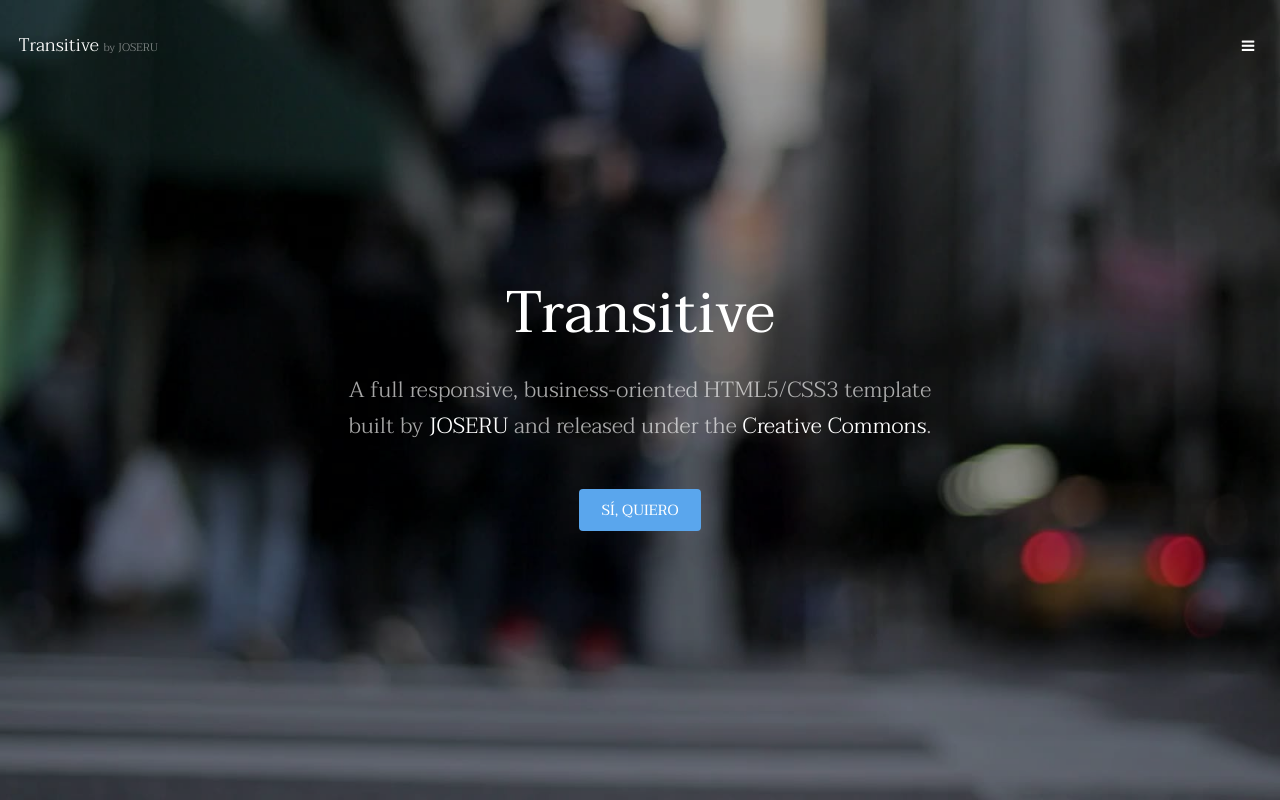
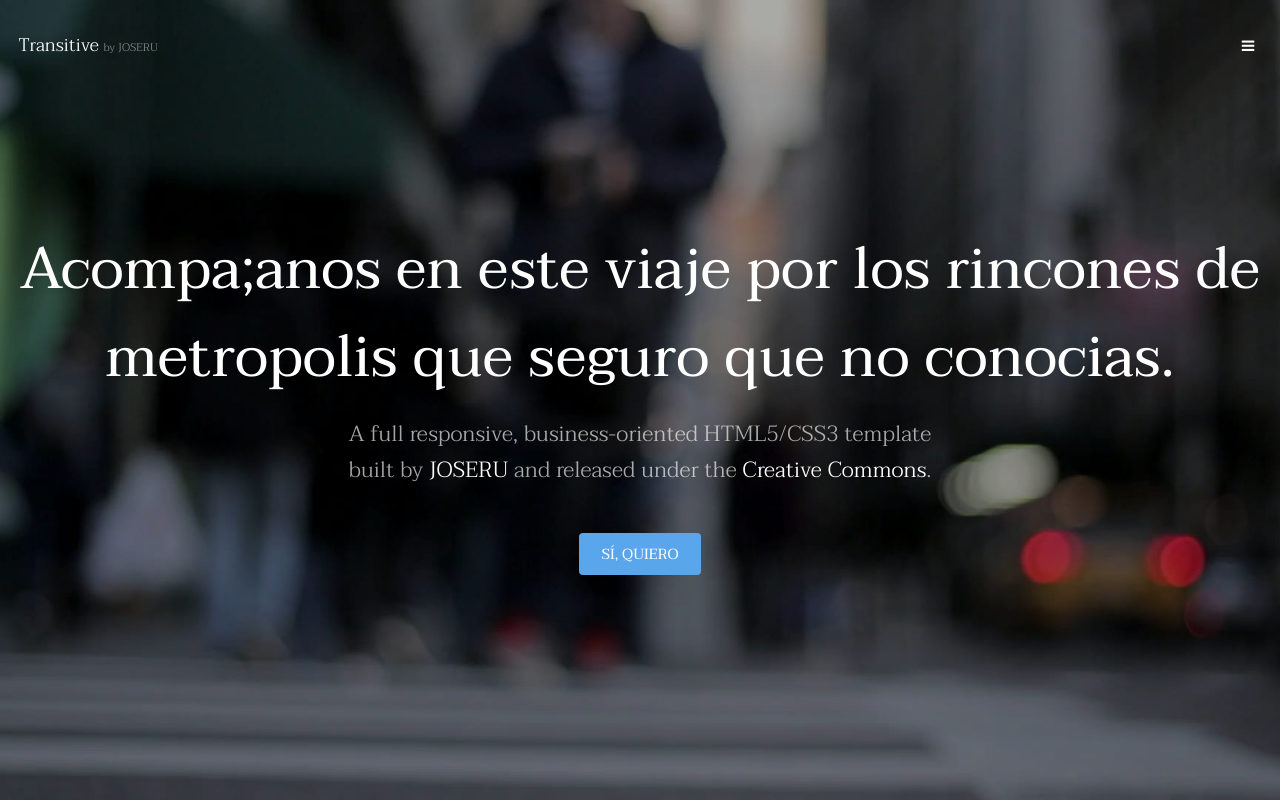
Before and after one commit to JOSDONARE/04_REP_METROPOLITA, a plain HTML site: page index.html in a window 1280 px wide. Shown: the top 800 px of the page. Drawn offline with Linux system fonts and the light colour scheme.

```diff
--- a/index.html
+++ b/index.html
@@ -36,7 +36,7 @@
 		-->
 			<section id="banner" data-video="images/banner">
 				<div class="inner">
-					<h1>Transitive</h1>
+					<h1>Acompa;anos en este viaje por los rincones de metropolis que seguro que no conocias.</h1>
 					<p>A full responsive, business-oriented HTML5/CSS3 template<br />
 					built by <a href="https://templated.co/">JOSERU</a> and released under the <a href="https://templated.co/license">Creative Commons</a>.</p>
 					<a href="#one" class="button special scrolly">SÍ, QUIERO</a>
```
